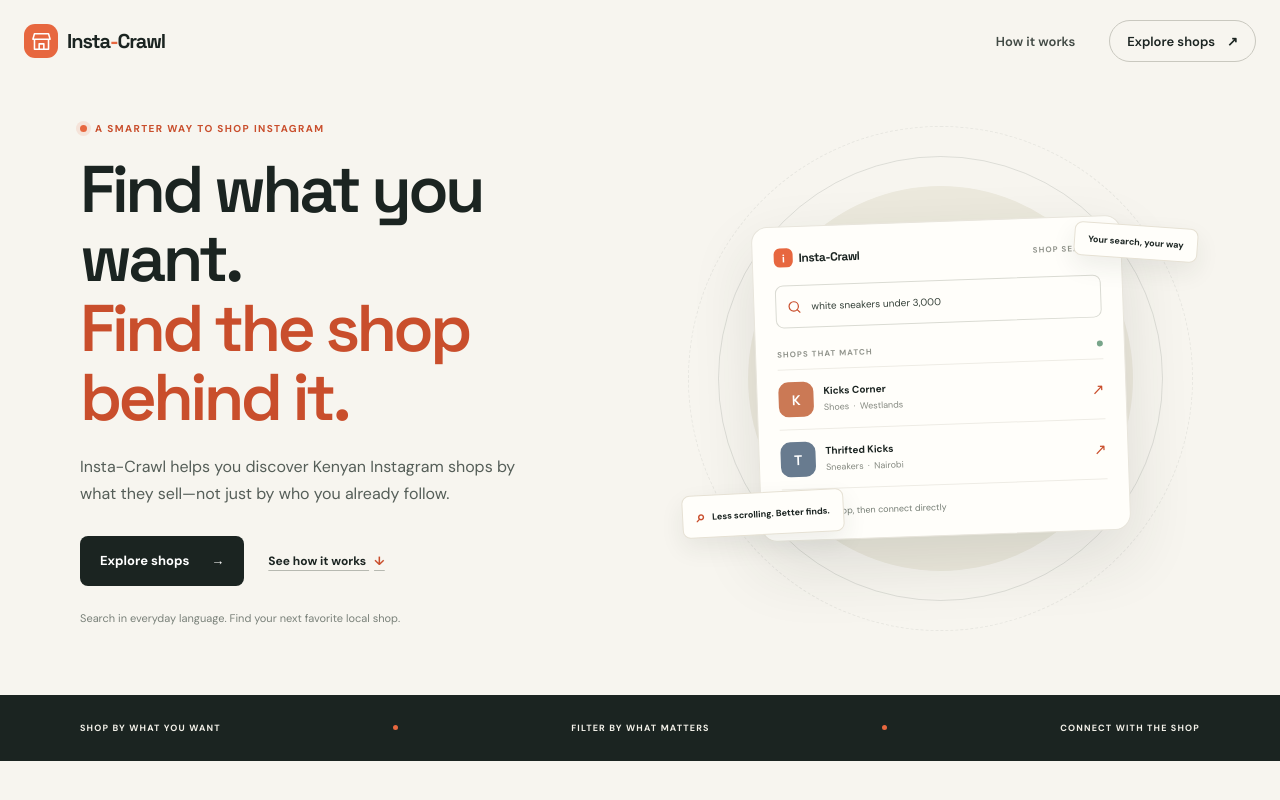
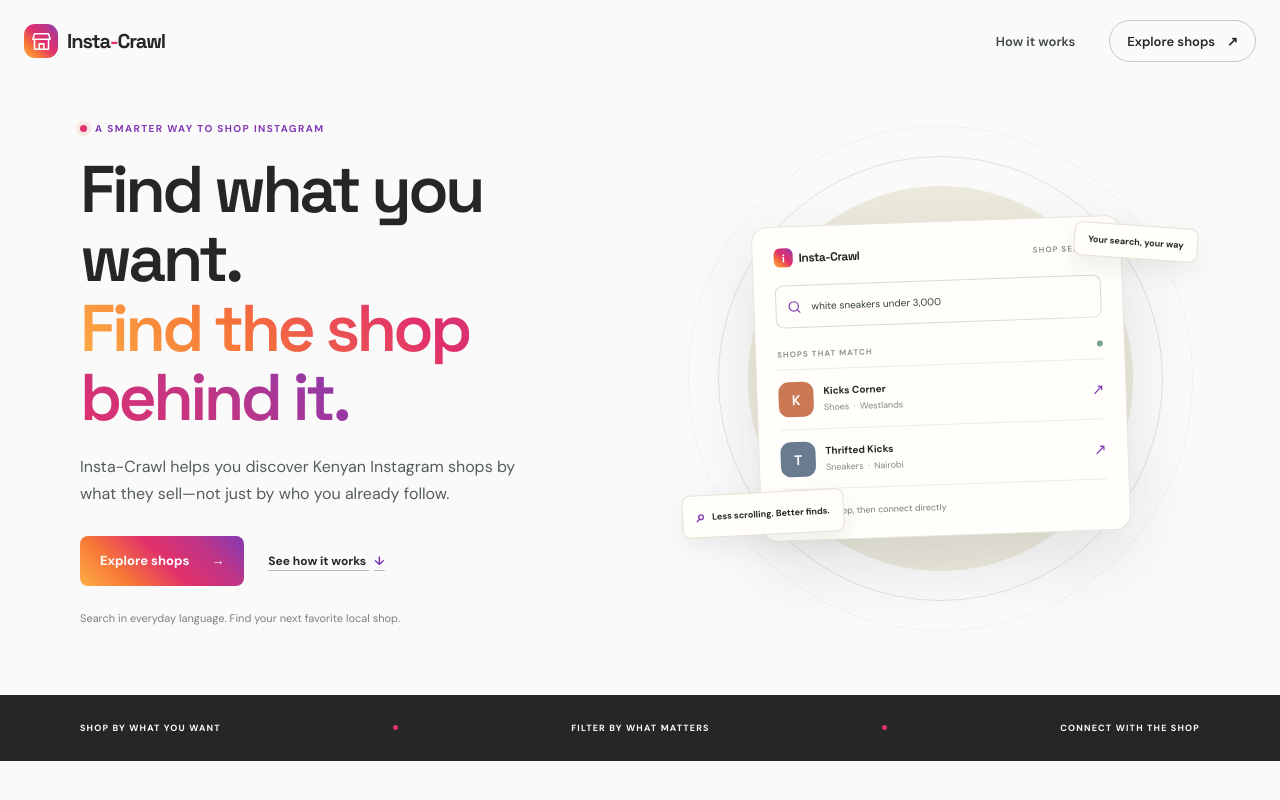
Before and after one commit to AgnesMuita/insta-crawl, a website: page public/index.html in a window 1280 px wide. Shown: the top 800 px of the page. Drawn offline with Linux system fonts and the light colour scheme.

Commit message:
Refresh theme with Instagram-inspired colors

```diff
--- a/public/landing.css
+++ b/public/landing.css
@@ -1,12 +1,13 @@
 :root {
   color-scheme: light;
-  --paper: #f7f5ef;
-  --paper-dark: #eeece4;
-  --ink: #1b2421;
-  --muted: #626963;
-  --orange: #e7673f;
-  --orange-dark: #c94e2c;
-  --line: #dfddd4;
+  --paper: #fafafa;
+  --paper-dark: #f2f2f2;
+  --ink: #262626;
+  --muted: #737373;
+  --orange: #e1306c;
+  --orange-dark: #833ab4;
+  --gradient: linear-gradient(45deg, #fcaf45 0%, #f77737 25%, #e1306c 52%, #c13584 75%, #833ab4 100%);
+  --line: #e5e5e5;
   --serif: "Space Grotesk", sans-serif;
   --sans: "DM Sans", sans-serif;
 }
@@ -17,7 +18,7 @@ a { color: inherit; }
 .page-width { width: min(1120px, calc(100% - 48px)); margin-inline: auto; }
 .site-header { width: min(1240px, calc(100% - 48px)); height: 82px; margin: auto; display: flex; align-items: center; justify-content: space-between; }
 .wordmark { display: inline-flex; align-items: center; gap: 9px; color: var(--ink); font: 700 20px/1 var(--serif); letter-spacing: -.055em; text-decoration: none; }
-.mark { width: 34px; height: 34px; display: grid; place-items: center; border-radius: 11px; background: var(--orange); color: #fff; }
+.mark { width: 34px; height: 34px; display: grid; place-items: center; border-radius: 11px; background: var(--gradient); color: #fff; }
 .mark svg { width: 25px; height: 25px; }
 .wordmark-dash { color: var(--orange); }
 .site-nav { display: flex; align-items: center; gap: 34px; font-size: 13px; font-weight: 600; }
@@ -34,13 +35,13 @@ a { color: inherit; }
 h1, h2, h3, p { margin-top: 0; }
 h1, h2 { font-family: var(--serif); letter-spacing: -.055em; }
 h1 { max-width: 630px; margin-bottom: 21px; font-size: clamp(42px, 5.3vw, 66px); font-weight: 600; line-height: 1.05; }
-h1 span { color: var(--orange-dark); }
+h1 span { background: var(--gradient); background-clip: text; -webkit-background-clip: text; color: transparent; }
 .hero-text { max-width: 450px; margin-bottom: 28px; color: #555e58; font-size: 16px; line-height: 1.7; }
 .hero-actions { display: flex; align-items: center; gap: 24px; }
 .button { min-height: 50px; display: inline-flex; align-items: center; justify-content: center; gap: 22px; border-radius: 8px; padding: 0 20px; font-size: 13px; font-weight: 700; text-decoration: none; transition: transform .2s, background .2s; }
 .button:hover { transform: translateY(-2px); }
-.button-dark { background: var(--ink); color: white; }
-.button-dark:hover { background: #33423b; }
+.button-dark { background: var(--gradient); color: white; }
+.button-dark:hover { filter: saturate(1.15); }
 .text-link { font-size: 12px; font-weight: 700; text-decoration-color: #b7b9b1; text-underline-offset: 5px; }
 .text-link span { margin-left: 5px; color: var(--orange-dark); }
 .hero-note { margin: 25px 0 0; color: #798079; font-size: 11px; }
@@ -53,7 +54,7 @@ h1 span { color: var(--orange-dark); }
 .preview-top, .preview-caption, .preview-shop, .preview-footer { display: flex; align-items: center; }
 .preview-top { justify-content: space-between; margin-bottom: 18px; }
 .preview-brand { display: flex; align-items: center; gap: 6px; font: 700 12px var(--serif); letter-spacing: -.04em; }
-.mini-mark { width: 19px; height: 19px; display: grid; place-items: center; border-radius: 6px; background: var(--orange); color: white; font: 700 11px var(--sans); }
+.mini-mark { width: 19px; height: 19px; display: grid; place-items: center; border-radius: 6px; background: var(--gradient); color: white; font: 700 11px var(--sans); }
 .preview-label, .preview-caption { color: #92958d; font-size: 8px; font-weight: 700; letter-spacing: .13em; }
 .preview-query { height: 43px; display: flex; align-items: center; gap: 9px; border: 1px solid #dadbd3; border-radius: 8px; padding: 0 10px; color: #354139; font-size: 10px; }
 .preview-query svg { width: 16px; height: 16px; color: var(--orange-dark); }
@@ -74,7 +75,7 @@ h1 span { color: var(--orange-dark); }
 .sticker-top { top: 62px; right: 2px; transform: rotate(4deg); }
 .sticker-bottom { bottom: 58px; left: 1px; transform: rotate(-3deg); }
 .sticker-bottom span { color: var(--orange-dark); font-size: 16px; }
-.promise-band { background: var(--ink); color: #f3f1e9; }
+.promise-band { background: #262626; color: #fafafa; }
 .promise-inner { min-height: 66px; display: flex; align-items: center; justify-content: space-between; gap: 20px; font-size: 9px; font-weight: 700; letter-spacing: .13em; }
 .promise-inner i { width: 5px; height: 5px; flex: 0 0 auto; border-radius: 50%; background: var(--orange); }
 .intro { display: grid; grid-template-columns: 1.1fr .9fr; gap: 70px; align-items: end; padding-top: 105px; padding-bottom: 105px; }
@@ -91,17 +92,17 @@ h1 span { color: var(--orange-dark); }
 .step-number { position: absolute; top: 22px; right: 23px; color: #9da198; font: 600 11px var(--serif); }
 .step-icon { width: 50px; height: 50px; display: grid; place-items: center; border-radius: 14px; margin-bottom: 29px; }
 .step-icon svg { width: 34px; height: 34px; }
-.icon-search { background: #f8e6dc; color: #c75c3c; }
-.icon-filter { background: #e8eddf; color: #657f5e; }
-.icon-connect { background: #e5eaf0; color: #5c6e83; }
+.icon-search { background: #fce4ec; color: #c13584; }
+.icon-filter { background: #f3e5f5; color: #833ab4; }
+.icon-connect { background: #e8eaf6; color: #405de6; }
 .step-card h3 { margin-bottom: 9px; font: 600 17px var(--serif); letter-spacing: -.035em; }
 .step-card p { max-width: 290px; margin: 0; color: #6b716a; font-size: 12px; line-height: 1.7; }
 .feature-section { min-height: 440px; display: grid; grid-template-columns: 1fr .9fr; align-items: center; gap: 60px; padding-top: 85px; padding-bottom: 85px; }
 .feature-copy .eyebrow { margin-bottom: 16px; }
 .feature-copy h2 { margin-bottom: 17px; }
 .feature-copy > p:not(.eyebrow) { max-width: 440px; margin-bottom: 24px; color: #626a62; font-size: 13px; line-height: 1.8; }
-.button-light { background: #e96840; color: white; }
-.button-light:hover { background: #cf5532; }
+.button-light { background: var(--gradient); color: white; }
+.button-light:hover { filter: saturate(1.15); }
 .feature-art { position: relative; min-height: 300px; display: grid; place-items: center; }
 .art-circle { position: absolute; border-radius: 50%; }
 .circle-back { width: 290px; height: 290px; background: #ece9de; }
@@ -123,7 +124,7 @@ h1 span { color: var(--orange-dark); }
 .footer-inner p { flex: 1; margin: 0; color: #747a72; font-size: 11px; }
 .footer-link { color: var(--ink); font-size: 11px; font-weight: 700; text-decoration: none; }
 .footer-link span { margin-left: 6px; color: var(--orange-dark); }
-:focus-visible { outline: 3px solid rgba(201,78,44,.55); outline-offset: 3px; }
+:focus-visible { outline: 3px solid rgba(193,53,132,.45); outline-offset: 3px; }
 
 @media (max-width: 760px) {
   .page-width, .site-header { width: min(100% - 36px, 560px); }
--- a/public/styles.css
+++ b/public/styles.css
@@ -1,13 +1,14 @@
 :root {
-  --bg: #F7F6F2;
+  --bg: #FAFAFA;
   --card: #FFFFFF;
-  --ink: #18181B;
-  --ink-2: #3F3E3A;
-  --muted: #5B5A55;
-  --line: #E4E2DB;
-  --line-2: #D6D3CA;
-  --accent: #C2410C;
-  --accent-ink: #9A3412;
+  --ink: #262626;
+  --ink-2: #454545;
+  --muted: #737373;
+  --line: #E5E5E5;
+  --line-2: #D6D6D6;
+  --accent: #C13584;
+  --accent-ink: #833AB4;
+  --gradient: linear-gradient(45deg, #FCAF45 0%, #F77737 25%, #E1306C 52%, #C13584 75%, #833AB4 100%);
   --blue: #1D4ED8;
   --radius: 18px;
 }
@@ -22,7 +23,7 @@ a { color: var(--accent-ink); }
 .small { font-size: 13px; }
 .error { color: #B91C1C; font-size: 13px; margin: 0; }
 
-.app { max-width: 560px; margin: 0 auto; min-height: 100vh; display: flex; flex-direction: column; padding-bottom: 76px; }
+.app { max-width: 560px; margin: 0 auto; min-height: 100vh; display: flex; flex-direction: column; padding-bottom: 76px; background: var(--card); }
 .top { padding: 18px 16px 10px; display: flex; flex-direction: column; gap: 12px; }
 .brand-row { display: flex; justify-content: space-between; align-items: center; }
 .brand { display: flex; align-items: center; gap: 8px; color: var(--accent); text-decoration: none; }
@@ -30,9 +31,9 @@ a { color: var(--accent-ink); }
 h1 { margin: 0; font-family: 'Space Grotesk', sans-serif; font-size: 26px; font-weight: 600; letter-spacing: -0.02em; }
 .controls { display: flex; flex-direction: column; gap: 10px; }
 
-.searchbox { display: flex; align-items: center; gap: 8px; background: var(--card); border: 1.5px solid var(--ink); border-radius: 14px; padding: 0 12px; height: 48px; }
+.searchbox { display: flex; align-items: center; gap: 8px; background: var(--card); border: 1.5px solid var(--line-2); border-radius: 14px; padding: 0 12px; height: 48px; }
 .searchbox input { flex: 1; min-width: 0; border: 0; outline: none; font-size: 16px; background: transparent; }
-.searchbox:focus-within { box-shadow: 0 0 0 3px rgba(194, 65, 12, 0.25); }
+.searchbox:focus-within { border-color: var(--accent); box-shadow: 0 0 0 3px rgba(193, 53, 132, 0.16); }
 
 .suggest { display: flex; flex-wrap: wrap; gap: 6px; align-items: center; }
 .suggest > span { font-size: 12px; color: var(--muted); }
@@ -43,12 +44,12 @@ h1 { margin: 0; font-family: 'Space Grotesk', sans-serif; font-size: 26px; font-
 .scroll-x { overflow-x: auto; margin: 0 -16px; padding: 0 16px; scrollbar-width: none; }
 .scroll-x::-webkit-scrollbar { display: none; }
 .chip { flex-shrink: 0; height: 36px; padding: 0 14px; border-radius: 999px; border: 1.5px solid var(--line-2); background: var(--card); font-size: 13px; font-weight: 500; white-space: nowrap; }
-.chip[aria-pressed="true"] { background: var(--ink); border-color: var(--ink); color: #fff; font-weight: 600; }
+.chip[aria-pressed="true"] { background: var(--gradient); border-color: transparent; color: #fff; font-weight: 600; }
 
 .row-between { display: flex; align-items: center; justify-content: space-between; gap: 8px; }
 .link-btn { display: flex; align-items: center; gap: 6px; border: 0; background: transparent; padding: 8px 0; font-size: 14px; font-weight: 500; min-height: 44px; }
 .text-btn { border: 0; background: transparent; font-size: 13px; color: var(--accent-ink); font-weight: 500; text-decoration: underline; min-height: 44px; }
-.seg { display: flex; gap: 4px; background: #EBE9E2; border-radius: 10px; padding: 3px; }
+.seg { display: flex; gap: 4px; background: #F2F2F2; border-radius: 10px; padding: 3px; }
 .seg button { height: 32px; padding: 0 10px; border: 0; border-radius: 8px; background: transparent; color: var(--ink-2); font-size: 12px; font-weight: 500; }
 .seg button[aria-pressed="true"] { background: #fff; color: var(--ink); font-weight: 600; box-shadow: 0 1px 2px rgba(0,0,0,0.08); }
 
@@ -90,9 +91,9 @@ h1 { margin: 0; font-family: 'Space Grotesk', sans-serif; font-size: 26px; font-
 .meta span { display: flex; align-items: center; gap: 4px; }
 .actions { display: flex; gap: 8px; }
 .btn { flex: 1; min-height: 44px; border-radius: 12px; font-size: 14px; font-weight: 600; display: flex; align-items: center; justify-content: center; text-decoration: none; padding: 0 12px; }
-.btn.dark { border: 0; background: var(--ink); color: #fff; }
+.btn.dark { border: 0; background: var(--gradient); color: #fff; }
 .btn.outline { border: 1.5px solid var(--ink); background: #fff; color: var(--ink); }
-.btn.primary { border: 0; background: var(--accent); color: #fff; min-height: 50px; font-size: 15px; }
+.btn.primary { border: 0; background: var(--gradient); color: #fff; min-height: 50px; font-size: 15px; }
 
 .empty { background: #fff; border: 1px dashed #C9C5BB; border-radius: var(--radius); padding: 24px 18px; display: flex; flex-direction: column; gap: 10px; align-items: flex-start; }
 .empty strong { font-family: 'Space Grotesk', sans-serif; font-size: 18px; }
@@ -111,7 +112,7 @@ h1 { margin: 0; font-family: 'Space Grotesk', sans-serif; font-size: 26px; font-
 .stat b { font-size: 17px; }
 .stat span { font-size: 11px; color: var(--muted); }
 .stack { display: flex; flex-direction: column; gap: 8px; }
-.pill { font-size: 12px; background: #EFEDE7; border-radius: 999px; padding: 5px 10px; }
+.pill { font-size: 12px; background: #F2F2F2; border-radius: 999px; padding: 5px 10px; }
 
 .sell { display: flex; flex-direction: column; gap: 14px; }
 .sell > p { margin: 0; font-size: 14px; color: var(--ink-2); line-height: 1.5; }
@@ -122,4 +123,4 @@ h1 { margin: 0; font-family: 'Space Grotesk', sans-serif; font-size: 26px; font-
 .tabs button { height: 52px; border: 0; background: transparent; display: flex; flex-direction: column; align-items: center; justify-content: center; gap: 3px; font-size: 11px; font-weight: 500; color: var(--muted); }
 .tabs button[aria-current="page"] { color: var(--accent); font-weight: 600; }
 
-:focus-visible { outline: 3px solid rgba(194, 65, 12, 0.5); outline-offset: 2px; }
+:focus-visible { outline: 3px solid rgba(193, 53, 132, 0.45); outline-offset: 2px; }
```
Also changed, not shown: public/index.html (+1 -1 lines), public/favicon.svg.
